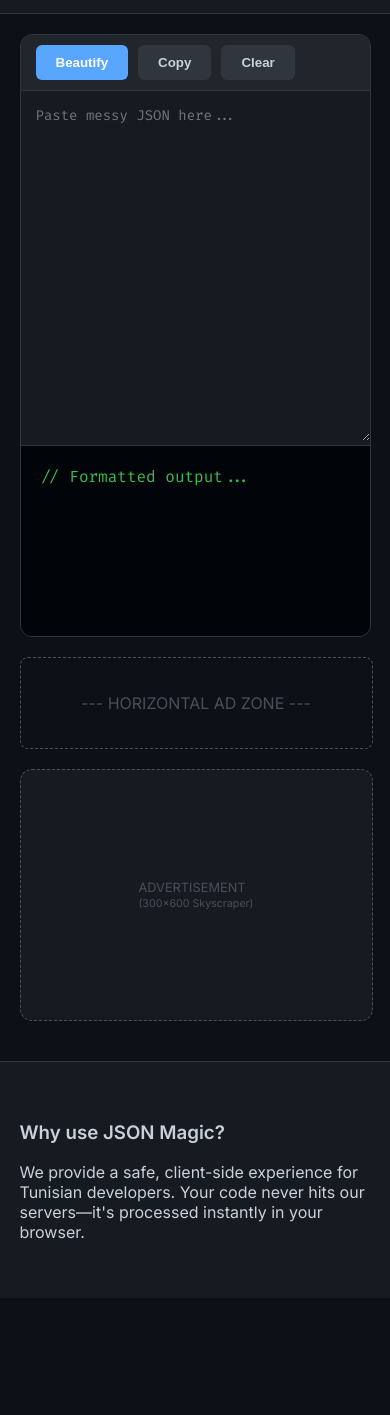
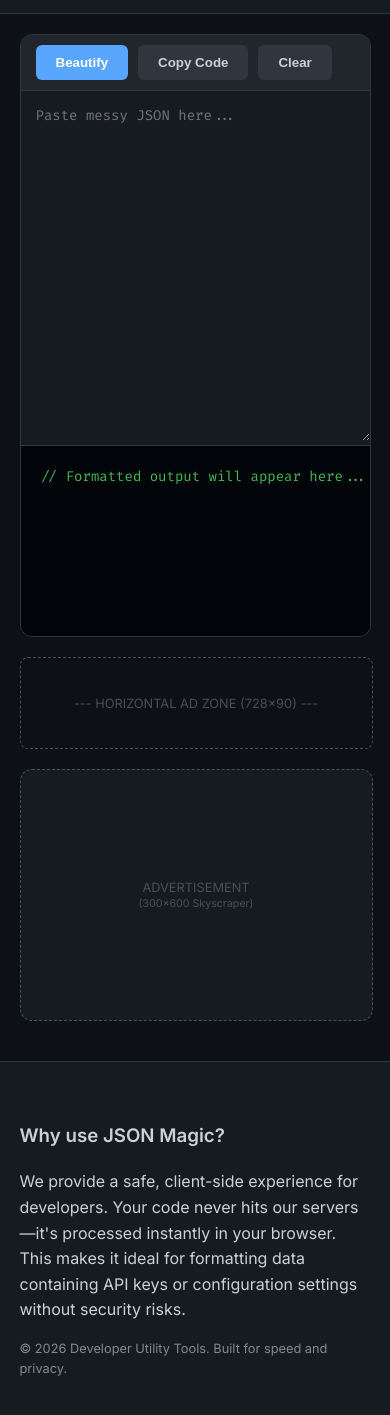
Before and after one commit to bousliminadhem/json-tool, a plain HTML site: page index.html in a window 390 px wide. Shown: the part 43-1458 px from the top of the page. Before the commit the page ends 1341 px from the top, so only its background shows below. Drawn offline with Linux system fonts and the light colour scheme.

Commit message:
Refactor layout and enhance editor functionality
Updated styles and improved functionality for the editor and output areas. Enhanced responsiveness and fixed minor layout issues.

```diff
--- a/index.html
+++ b/index.html
@@ -22,24 +22,24 @@
 
         /* THE SIDE-BY-SIDE LAYOUT */
         .wrapper {
-            display: flex; /* This creates the horizontal row */
+            display: flex;
             gap: 20px;
             padding: 20px 5%;
             flex: 1;
         }
 
-        /* Tool takes up all remaining space */
         .tool-area { flex: 1; display: flex; flex-direction: column; gap: 20px; }
 
-        /* AD SIDEBAR: Fixed width on desktop */
+        /* AD SIDEBAR */
         .ad-sidebar {
             width: 300px;
+            min-height: 600px;
             background: var(--card);
             border-radius: 12px;
             border: 1px dashed #484f58;
             display: flex; align-items: center; justify-content: center;
-            color: #484f58; font-size: 0.8rem; height: 600px;
-            position: sticky; top: 20px; /* Stays in view while scrolling */
+            color: #484f58; font-size: 0.8rem;
+            position: sticky; top: 20px;
         }
 
         /* Editor Styling */
@@ -54,22 +54,34 @@
 
         .output-panel {
             background: #010409; padding: 20px; min-height: 150px;
-            font-family: 'Fira Code', monospace; color: var(--success);
             border-top: 1px solid var(--border); position: relative;
+            overflow-x: auto;
         }
 
-        button { background: var(--accent); color: white; border: none; padding: 10px 20px; border-radius: 6px; cursor: pointer; font-weight: 600; }
+        /* Monospace Fix for the "Staircase" look */
+        #out {
+            font-family: 'Fira Code', 'Source Code Pro', monospace;
+            font-size: 14px;
+            line-height: 1.5;
+            color: var(--success);
+            white-space: pre; /* Keeps indentation */
+            tab-size: 4;
+            margin: 0;
+        }
+
+        button { background: var(--accent); color: white; border: none; padding: 10px 20px; border-radius: 6px; cursor: pointer; font-weight: 600; transition: 0.2s; }
+        button:hover { filter: brightness(1.1); }
         button.sec { background: #30363d; color: var(--text); }
-        .toast { position: absolute; top: 10px; right: 10px; background: var(--success); color: white; padding: 4px 8px; border-radius: 4px; font-size: 0.7rem; display: none; }
+        .toast { position: absolute; top: 10px; right: 10px; background: var(--success); color: white; padding: 4px 8px; border-radius: 4px; font-size: 0.7rem; display: none; z-index: 10; }
 
-        /* RESPONSIVE: Stack on mobile */
+        /* Responsive */
         @media (max-width: 1024px) {
             .wrapper { flex-direction: column; }
-            .ad-sidebar { width: 100%; height: 250px; order: 2; position: static; }
+            .ad-sidebar { width: 100%; height: 250px; min-height: 250px; order: 2; position: static; }
             .tool-area { order: 1; }
         }
 
-        footer { padding: 40px 5%; background: var(--card); border-top: 1px solid var(--border); margin-top: 20px; }
+        footer { padding: 40px 5%; background: var(--card); border-top: 1px solid var(--border); margin-top: 20px; line-height: 1.6; }
     </style>
 </head>
 <body>
@@ -83,23 +95,23 @@
         <div class="editor-box">
             <div class="toolbar">
                 <button onclick="run()">Beautify</button>
-                <button class="sec" onclick="copy()">Copy</button>
-                <button class="sec" onclick="location.reload()">Clear</button>
+                <button class="sec" onclick="copy()">Copy Code</button>
+                <button class="sec" onclick="clearAll()">Clear</button>
             </div>
             <textarea id="in" placeholder="Paste messy JSON here..."></textarea>
             <div class="output-panel">
                 <div class="toast" id="t">Copied!</div>
-                <div id="out">// Formatted output...</div>
+                <pre id="out">// Formatted output will appear here...</pre>
             </div>
         </div>
 
-        <div style="width:100%; height:90px; border:1px dashed #484f58; display:flex; align-items:center; justify-content:center; color:#484f58; border-radius:8px;">
-            --- HORIZONTAL AD ZONE ---
+        <div style="width:100%; height:90px; border:1px dashed #484f58; display:flex; align-items:center; justify-content:center; color:#484f58; border-radius:8px; font-size: 0.8rem;">
+            --- HORIZONTAL AD ZONE (728x90) ---
         </div>
     </main>
 
     <aside class="ad-sidebar">
-        <div>
+        <div style="text-align: center;">
             ADVERTISEMENT<br>
             <small>(300x600 Skyscraper)</small>
             </div>
@@ -108,7 +120,8 @@
 
 <footer>
     <h3>Why use JSON Magic?</h3>
-    <p>We provide a safe, client-side experience for Tunisian developers. Your code never hits our servers—it's processed instantly in your browser.</p>
+    <p>We provide a safe, client-side experience for developers. Your code never hits our servers—it's processed instantly in your browser. This makes it ideal for formatting data containing API keys or configuration settings without security risks.</p>
+    <p style="opacity: 0.6; font-size: 0.8rem;">&copy; 2026 Developer Utility Tools. Built for speed and privacy.</p>
 </footer>
 
 <script>
@@ -118,8 +131,9 @@
         if(!val) return;
 
         out.style.color = "#8b949e";
-        out.innerText = "Processing...";
+        out.innerText = "Processing safely...";
 
+        // Artificial delay to increase ad impression time
         setTimeout(() => {
             try {
                 const res = JSON.parse(val);
@@ -134,11 +148,22 @@
 
     function copy() {
         const txt = document.getElementById('out').innerText;
-        if(txt.includes("//") || txt.includes("Error")) return;
+        // Don't copy placeholder or error messages
+        if(txt.startsWith("//") || txt.startsWith("Error")) return;
+
         navigator.clipboard.writeText(txt).then(() => {
-            document.getElementById('t').style.display = "block";
-            setTimeout(() => { document.getElementById('t').style.display = "none"; }, 2000);
+            const toast = document.getElementById('t');
+            toast.style.display = "block";
+            setTimeout(() => { toast.style.display = "none"; }, 2000);
         });
+    }
+
+    function clearAll() {
+        document.getElementById('in').value = "";
+        const out = document.getElementById('out');
+        out.innerText = "// Formatted output will appear here...";
+        out.style.color = "var(--success)";
+        out.style.opacity = "0.5";
     }
 </script>
 
```
